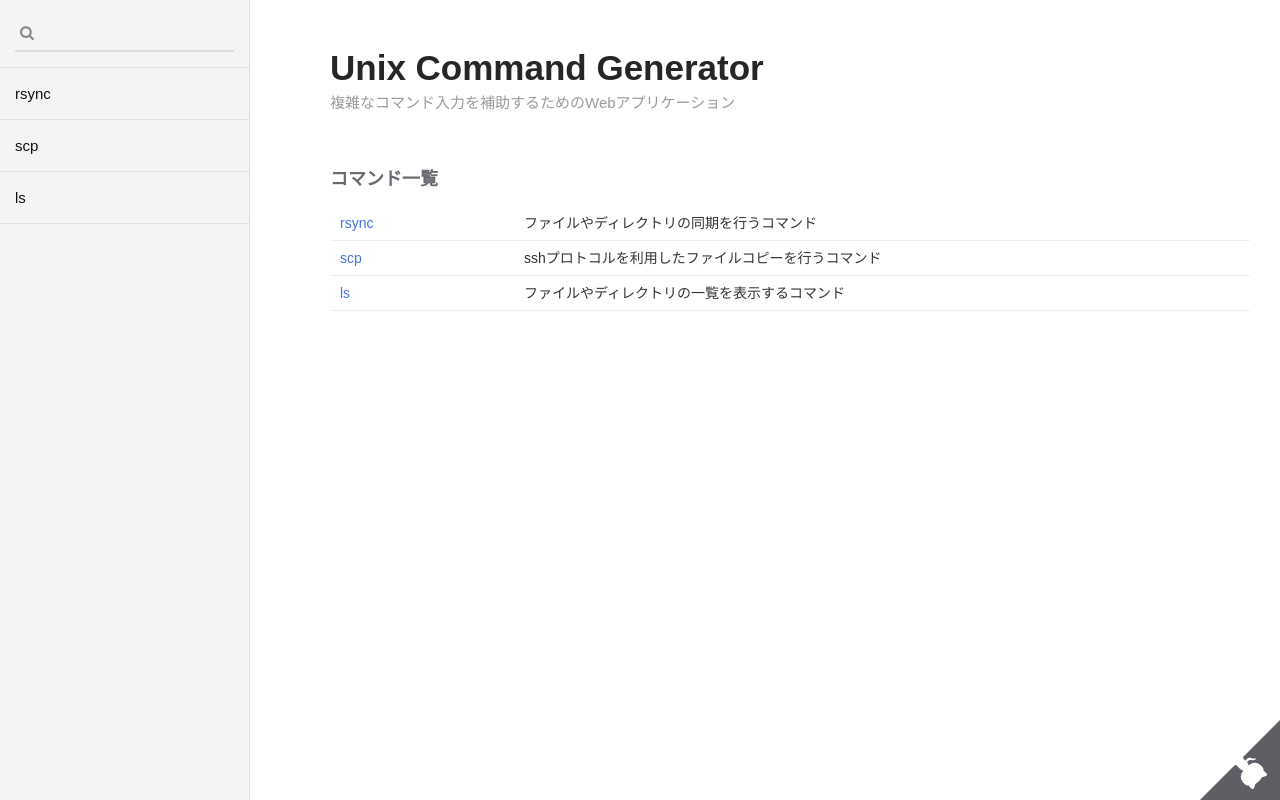
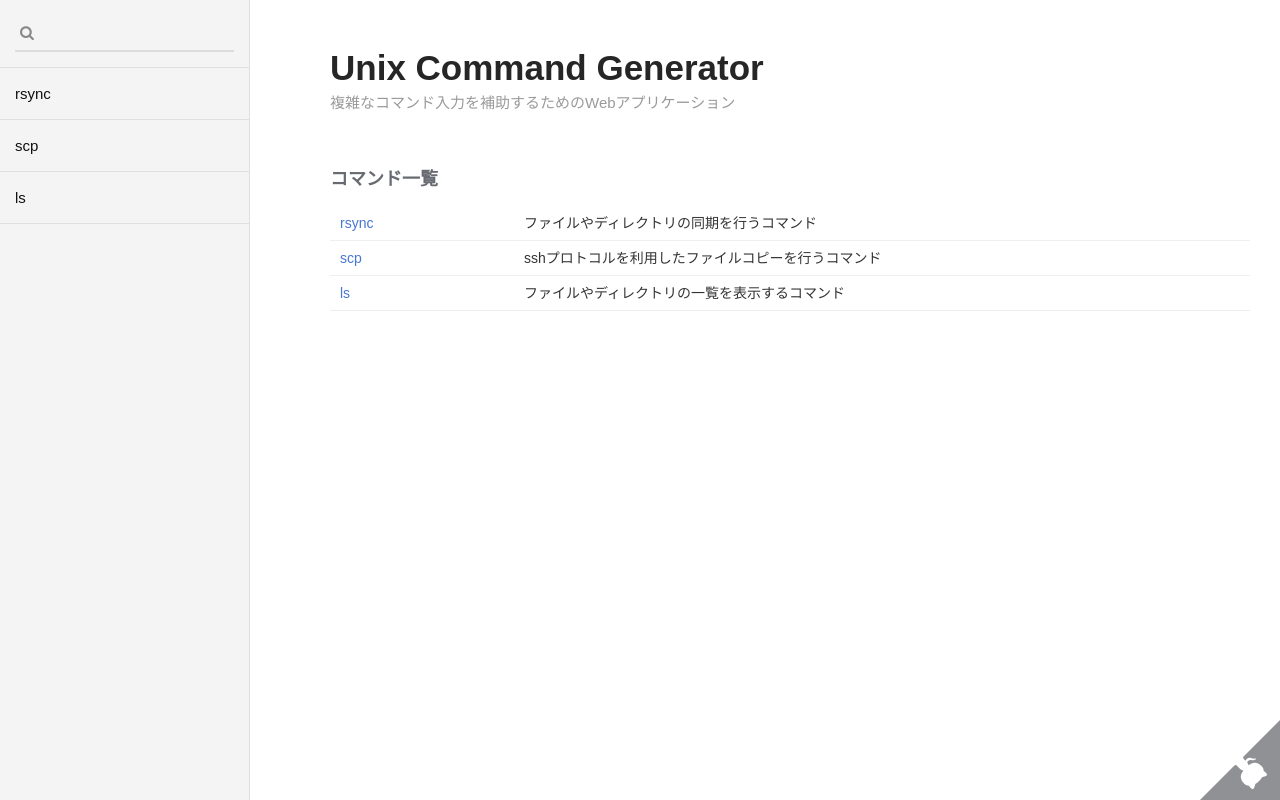
Before and after one commit to hogesuke/linux-command-generator, an Angular app: page /commands in a window 1280 px wide. Built offline with nearby package versions, Linux system fonts and the light colour scheme.

Commit message:
dark-grayの色を調整

```diff
--- a/src/app/shared/style/_variables.scss
+++ b/src/app/shared/style/_variables.scss
@@ -1,7 +1,7 @@
 // color
 $arg-color: #5587D6;
 $option-color: #28b418;
-$dark-gray: #5e5f65;
+$dark-gray: #909194;
 
 // size
 $center-threshold-width: 1615px;
```
